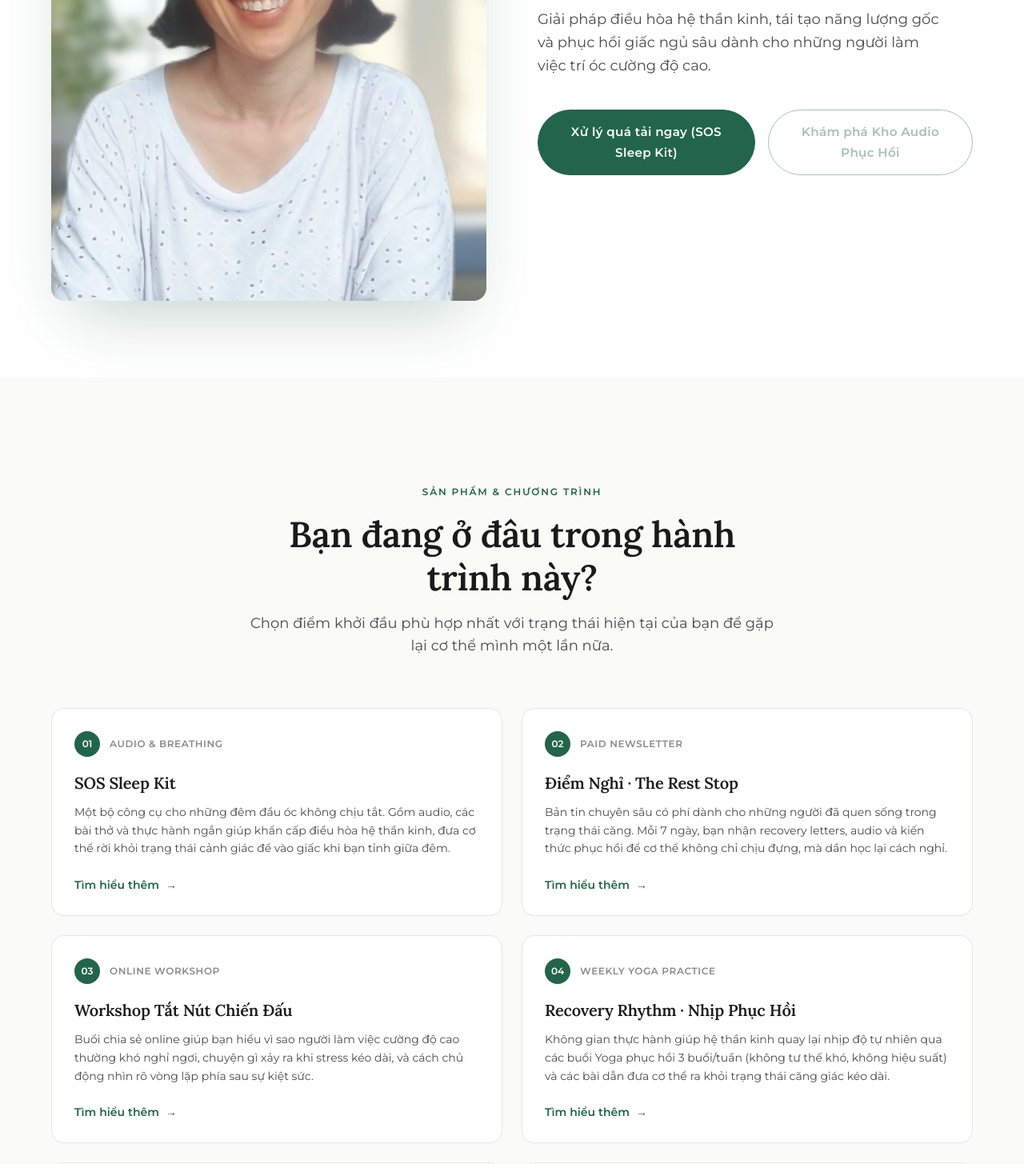
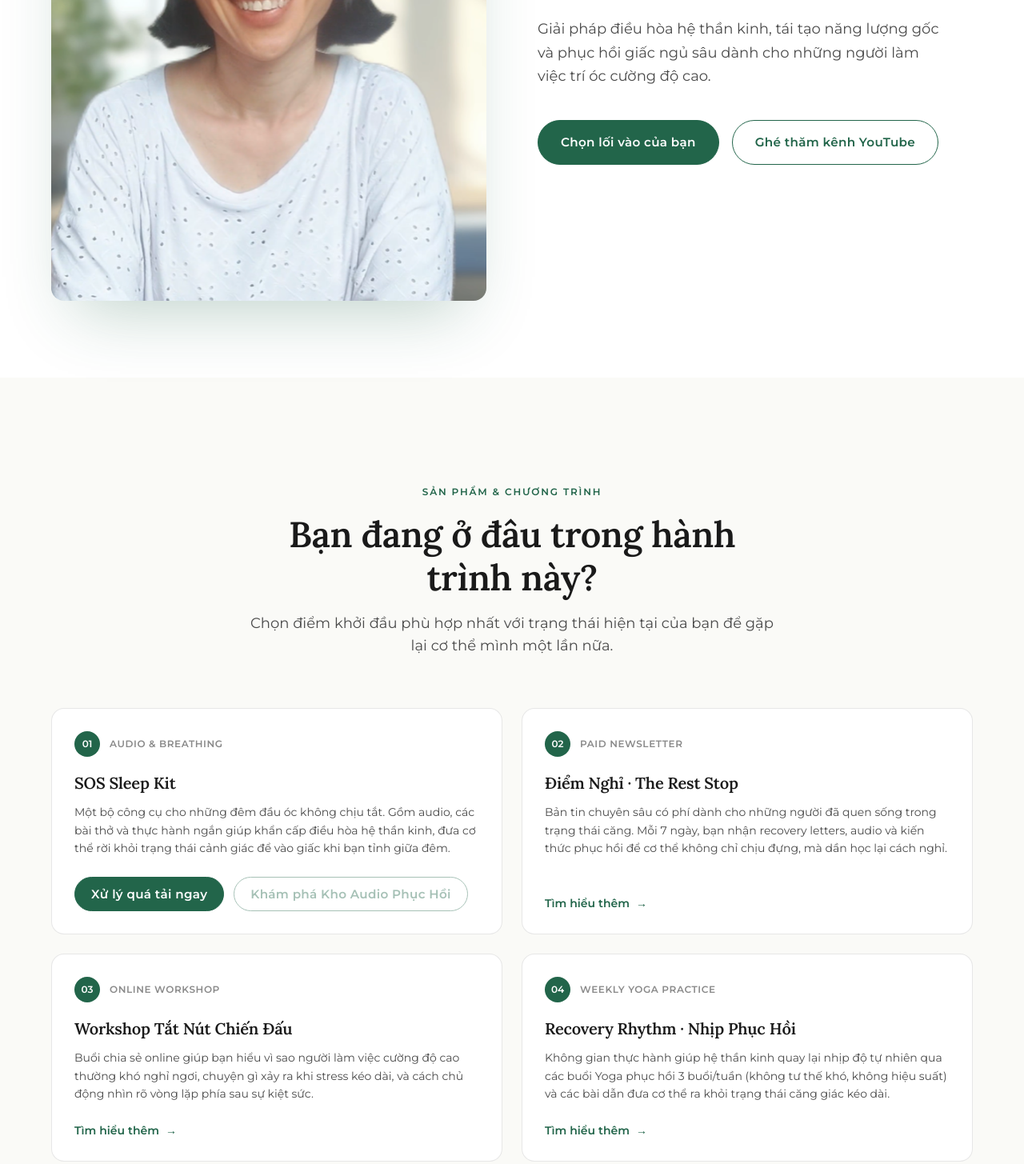
Before and after one commit to beyondyogawithphuong/beyondyogawithphuong, a Next.js app: page / in a window 1280 px wide. Shown: the part 480-1935 px from the top of the page at 80% size. Built offline with nearby package versions, Linux system fonts and the light colour scheme.

Commit message:
Move shop buttons to Card 01, restore original hero CTAs

```diff
--- a/components/sections/EntryPoints.tsx
+++ b/components/sections/EntryPoints.tsx
@@ -1,4 +1,16 @@
-const products = [
+type Product = {
+  number: string
+  tag: string
+  title: string
+  description: string
+  cta: string
+  link: string
+  secondCta?: string
+  secondLink?: string
+  secondDisabled?: boolean
+}
+
+const products: Product[] = [
   // Nhom 1: San pham so
   {
     number: '01',
@@ -6,8 +18,11 @@ const products = [
     title: 'SOS Sleep Kit',
     description:
       'Một bộ công cụ cho những đêm đầu óc không chịu tắt. Gồm audio, các bài thở và thực hành ngắn giúp khẩn cấp điều hòa hệ thần kinh, đưa cơ thể rời khỏi trạng thái cảnh giác để vào giấc khi bạn tỉnh giữa đêm.',
-    cta: 'Tìm hiểu thêm',
+    cta: 'Xử lý quá tải ngay',
     link: 'https://sos-sleep-kit.vercel.app/',
+    secondCta: 'Khám phá Kho Audio Phục Hồi',
+    secondLink: '/shop',
+    secondDisabled: true, // bỏ dòng này khi /shop hoàn thiện
   },
   {
     number: '02',
@@ -72,17 +87,18 @@ export default function EntryPoints() {
           </p>
         </div>
 
-        {/* 3 × 2 grid */}
+        {/* Grid */}
         <div className="grid grid-cols-1 md:grid-cols-2 gap-6">
-          {products.map((p) => (
-            <a
+          {products.map((p) => {
+            const hasTwoButtons = !!p.secondLink
+
+            // Card with 2 buttons: div wrapper (not full-link)
+            if (hasTwoButtons) {
+              return (
+                <div
                   key={p.number}
-              href={p.link}
-              target={p.link.startsWith('http') ? '_blank' : undefined}
-              rel={p.link.startsWith('http') ? 'noopener noreferrer' : undefined}
-              className="group flex flex-col bg-paper border border-ink/10 rounded-2xl p-7 transition-all duration-200 hover:border-sage/40 hover:shadow-[0_12px_40px_-20px_rgba(34,101,74,0.25)]"
+                  className="flex flex-col bg-paper border border-ink/10 rounded-2xl p-7 transition-all duration-200 hover:border-sage/40 hover:shadow-[0_12px_40px_-20px_rgba(34,101,74,0.25)]"
                 >
-              {/* Top row: number + tag */}
                   <div className="flex items-center gap-3 mb-5">
                     <span className="inline-flex items-center justify-center h-8 w-8 rounded-full bg-sage text-paper text-xs font-semibold shrink-0">
                       {p.number}
@@ -92,7 +108,56 @@ export default function EntryPoints() {
                     </span>
                   </div>
 
-              {/* Product name */}
+                  <h3 className="text-ink mb-3" style={{ fontSize: '1.25rem', lineHeight: 1.3 }}>
+                    {p.title}
+                  </h3>
+
+                  <p className="text-ink-soft text-sm leading-relaxed mb-6 flex-1">
+                    {p.description}
+                  </p>
+
+                  {/* Two buttons side by side */}
+                  <div className="flex flex-col sm:flex-row gap-3 mt-auto">
+                    <a
+                      href={p.link}
+                      target="_blank"
+                      rel="noopener noreferrer"
+                      className="btn-primary text-center text-sm"
+                      style={{ padding: '0.65rem 1.25rem' }}
+                    >
+                      {p.cta}
+                    </a>
+                    {/* TODO: bỏ opacity-40 pointer-events-none khi /shop hoàn thiện */}
+                    <a
+                      href={p.secondLink}
+                      className={`btn-ghost text-center text-sm ${p.secondDisabled ? 'opacity-40 pointer-events-none' : ''}`}
+                      style={{ padding: '0.65rem 1.25rem' }}
+                    >
+                      {p.secondCta}
+                    </a>
+                  </div>
+                </div>
+              )
+            }
+
+            // Regular card: full-link wrapper
+            return (
+              <a
+                key={p.number}
+                href={p.link}
+                target={p.link.startsWith('http') ? '_blank' : undefined}
+                rel={p.link.startsWith('http') ? 'noopener noreferrer' : undefined}
+                className="group flex flex-col bg-paper border border-ink/10 rounded-2xl p-7 transition-all duration-200 hover:border-sage/40 hover:shadow-[0_12px_40px_-20px_rgba(34,101,74,0.25)]"
+              >
+                <div className="flex items-center gap-3 mb-5">
+                  <span className="inline-flex items-center justify-center h-8 w-8 rounded-full bg-sage text-paper text-xs font-semibold shrink-0">
+                    {p.number}
+                  </span>
+                  <span className="text-xs font-semibold uppercase tracking-wider text-ink-mute">
+                    {p.tag}
+                  </span>
+                </div>
+
                 <h3
                   className="text-ink mb-3 group-hover:text-sage transition-colors"
                   style={{ fontSize: '1.25rem', lineHeight: 1.3 }}
@@ -100,23 +165,17 @@ export default function EntryPoints() {
                   {p.title}
                 </h3>
 
-              {/* Description */}
                 <p className="text-ink-soft text-sm leading-relaxed mb-6 flex-1">
                   {p.description}
                 </p>
 
-              {/* CTA */}
                 <span className="inline-flex items-center gap-2 text-sage font-semibold text-sm mt-auto">
                   {p.cta}
-                <span
-                  className="transition-transform duration-200 group-hover:translate-x-1"
-                  aria-hidden="true"
-                >
-                  →
-                </span>
+                  <span className="transition-transform duration-200 group-hover:translate-x-1" aria-hidden="true">→</span>
                 </span>
               </a>
-          ))}
+            )
+          })}
         </div>
 
       </div>
--- a/components/sections/HeroNew.tsx
+++ b/components/sections/HeroNew.tsx
@@ -28,17 +28,16 @@ export default function HeroNew() {
             </p>
 
             <div className="flex flex-col sm:flex-row gap-4">
+              <a href="#entry-points" className="btn-primary text-center">
+                Chọn lối vào của bạn
+              </a>
               <a
-                href="https://sos-sleep-kit.vercel.app/"
+                href="https://www.youtube.com/@phuong.wellbeingstrategist/"
                 target="_blank"
                 rel="noopener noreferrer"
-                className="btn-primary text-center"
+                className="btn-ghost text-center"
               >
-                Xử lý quá tải ngay (SOS Sleep Kit)
-              </a>
-              {/* TODO: bỏ opacity-40 pointer-events-none khi hoàn thiện trang /shop */}
-              <a href="/shop" className="btn-ghost text-center opacity-40 pointer-events-none">
-                Khám phá Kho Audio Phục Hồi
+                Ghé thăm kênh YouTube
               </a>
             </div>
           </div>
```
Lines whose indentation alone changed are shown as unchanged.
